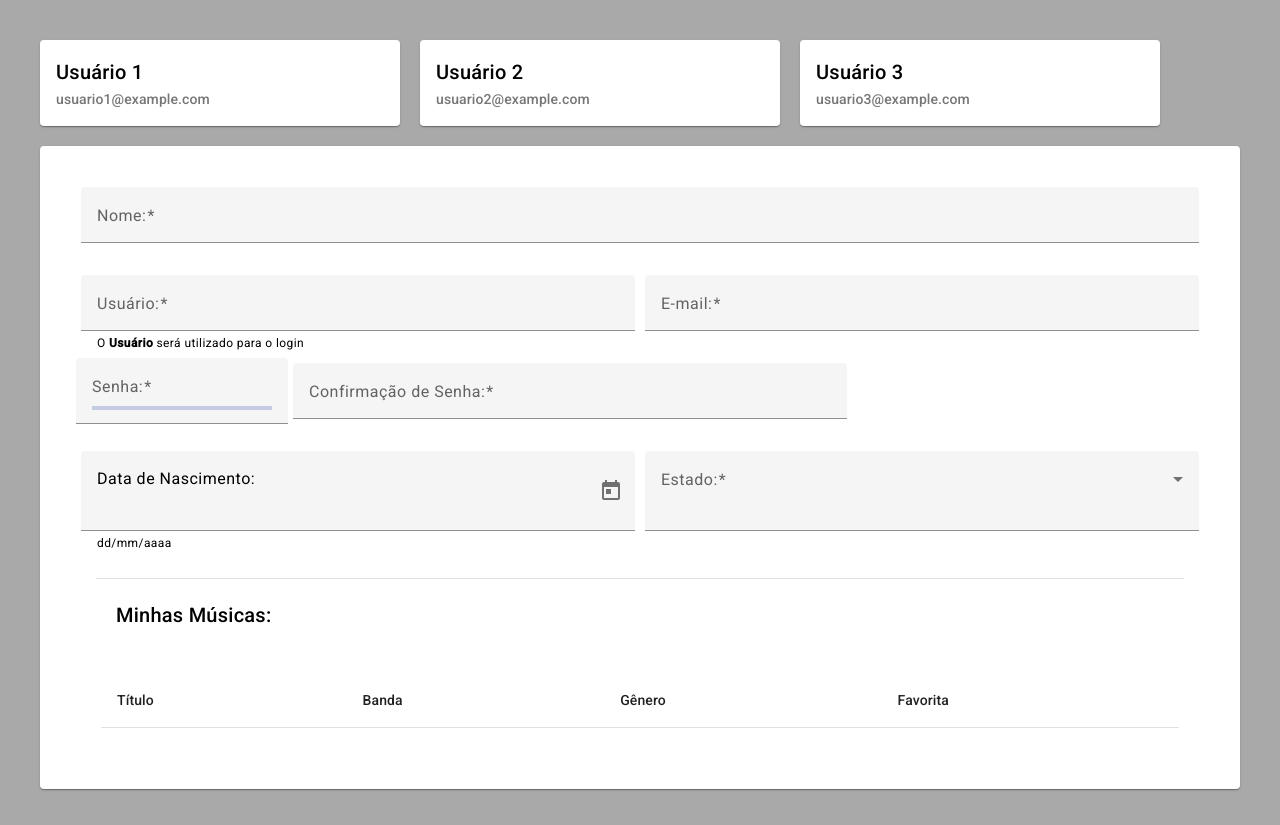
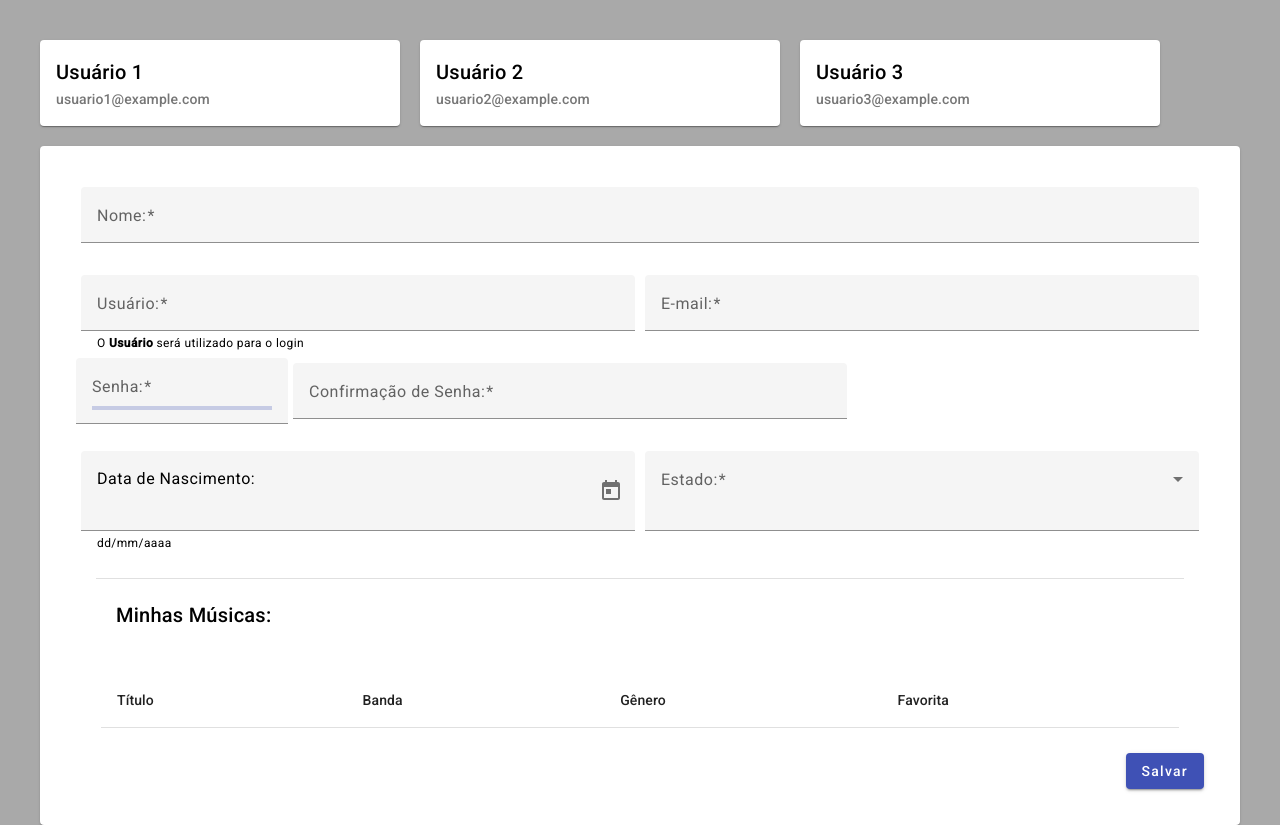
Before and after one commit to heberGustavo/cadastros-usuarios, an Angular app: page / in a window 1280 px wide. Before the commit the page ends 800 px from the top, so only its background shows below. Built offline with nearby package versions, Linux system fonts and the light colour scheme.

Commit message:
Criação da lógica para focar no campo inválido

```diff
--- a/src/app/components/user-form/user-form.component.html
+++ b/src/app/components/user-form/user-form.component.html
@@ -1,6 +1,6 @@
 <mat-card>
     <mat-card-content>
-        <form class="user-form" #userForm="ngForm" appPasswordConfirmationValidator>
+        <form class="user-form" #userForm="ngForm" (ngSubmit)="onFormSubmit(userForm)" appPasswordConfirmationValidator>
             <div class="user-form__row">
                 <mat-form-field class="user-form__item user-form__item-100">
                     <mat-label>Nome:</mat-label>
@@ -151,6 +151,9 @@
                     </table>
                 </div>
             </div>
+            <div class="user-form__row user-form__button-container">
+                <button type="submit" mat-raised-button color="primary">Salvar</button>
+            </div>
         </form>
     </mat-card-content>
 </mat-card>
--- a/src/app/components/user-form/user-form.component.scss
+++ b/src/app/components/user-form/user-form.component.scss
@@ -24,8 +24,12 @@
         padding: 20px;
     }
 
-    &__musics-title{
+    &__musics-title {
         padding: 20px;
+    }
+
+    &__button-container {
+        justify-content: end;
     }
 }
 
--- a/src/app/components/user-form/user-form.component.ts
+++ b/src/app/components/user-form/user-form.component.ts
@@ -1,4 +1,5 @@
-import { Component, Input, OnChanges, OnInit, SimpleChanges } from '@angular/core';
+import { Component, ElementRef, EventEmitter, Input, OnChanges, OnInit, Output, SimpleChanges } from '@angular/core';
+import { NgForm } from '@angular/forms';
 import { MatDatepickerInputEvent } from '@angular/material/datepicker';
 import { IUser } from 'src/app/interfaces/user/user.interface';
 import { BrasilianStateListResponse } from 'src/app/types/brasilian-state-list-response';
@@ -24,6 +25,12 @@ export class UserFormComponent implements OnInit, OnChanges {
   @Input() genresList: GenresListResponse = [];
   @Input() statesList: BrasilianStateListResponse = [];
   @Input() userSelected: IUser = {} as IUser;
+
+  @Output('onFormSubmit') onFormSubmitEmmit = new EventEmitter<void>();
+
+  constructor(
+    private readonly _el: ElementRef //Para acessar a instancia HTML
+  ) {}
 
   ngOnInit() { //Executa apenas 1x quando o component é carregado
     this.setMinAndMaxDate();
@@ -54,8 +61,8 @@ export class UserFormComponent implements OnInit, OnChanges {
     return genreSelected ? genreSelected.description : '';
   }
 
-  filterGenres(text: string){
-    if(typeof text === 'number') return;
+  filterGenres(text: string) {
+    if (typeof text === 'number') return;
 
     const searchTerm = text.toLocaleLowerCase();
 
@@ -64,8 +71,30 @@ export class UserFormComponent implements OnInit, OnChanges {
     )
   }
 
-  isAnyCheckboxChecked(): boolean{
-    return  this.userSelected.musics.some(music => music.isFavorite === true);
+  isAnyCheckboxChecked(): boolean {
+    return this.userSelected.musics.some(music => music.isFavorite === true);
+  }
+
+  onFormSubmit(form: NgForm) {
+
+    if(form.invalid) {
+      this.focusOnInvalidControl(form);
+
+      return;
+    }
+
+    this.onFormSubmitEmmit.emit();
+  }
+
+  private focusOnInvalidControl(form: NgForm) {
+    for(const control of Object.keys(form.controls)){
+      if(form.controls[control].invalid){
+        const invalidControl: HTMLElement = this._el.nativeElement.querySelector(`[name=${control}]`);
+        invalidControl.focus();
+
+        break;
+      }
+    }
   }
 
   private controlProgressBarPassword() {
```
